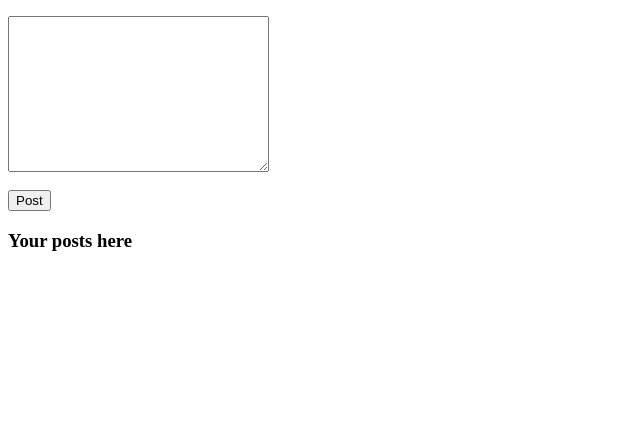
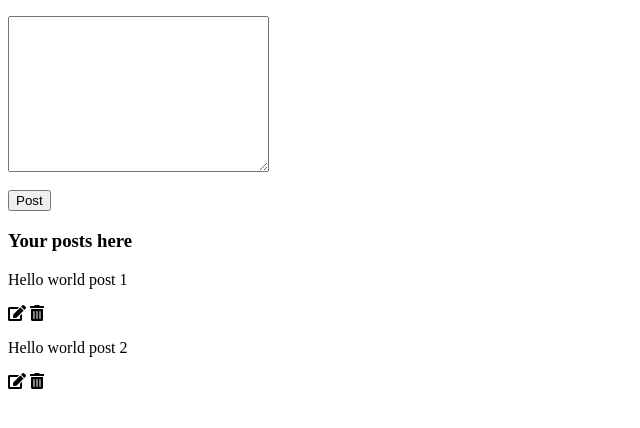
Before and after one commit to rsmacias/todo-app-js, a plain HTML site: page index.html in a window 1280 px wide. Shown: the part 86-514 px from the top of the page, without its empty margins (0-640 px from the left). Drawn offline with Linux system fonts and the light colour scheme.

Commit message:
Adding some posts sample layouts

```diff
--- a/index.html
+++ b/index.html
@@ -17,7 +17,24 @@
             </div>
             <div class="right">
                 <h3>Your posts here</h3>
-                <div id="posts"></div>
+                <div id="posts">
+
+                    <div>
+                        <p>Hello world post 1</p>
+                        <span class="options">
+                            <i class="fas fa-edit"></i>
+                            <i class="fas fa-trash-alt"></i>
+                        </span>
+                    </div>
+                    <div>
+                        <p>Hello world post 2</p>
+                        <span class="options">
+                            <i class="fas fa-edit"></i>
+                            <i class="fas fa-trash-alt"></i>
+                        </span>
+                    </div>
+
+                </div>
             </div>
         </div>
     </body>
```
